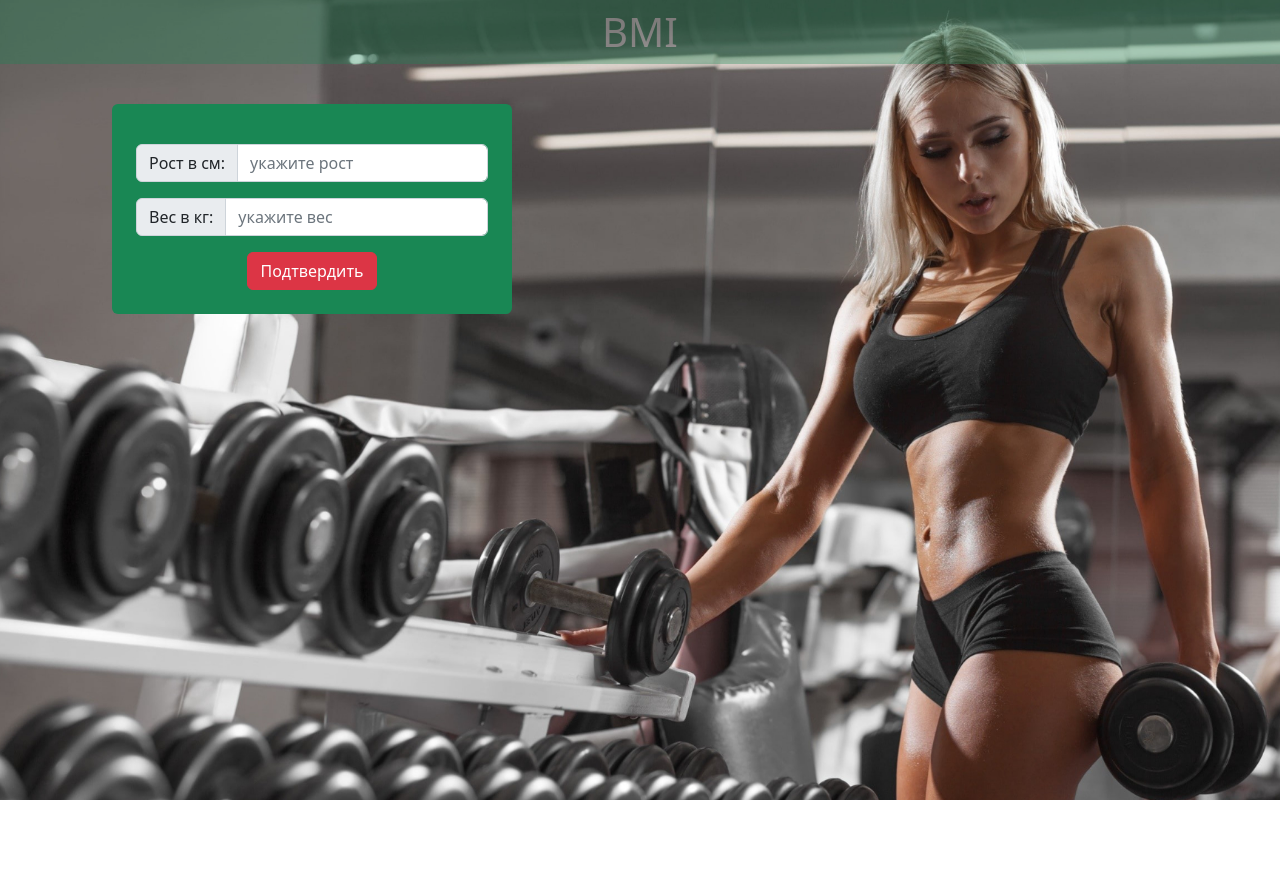
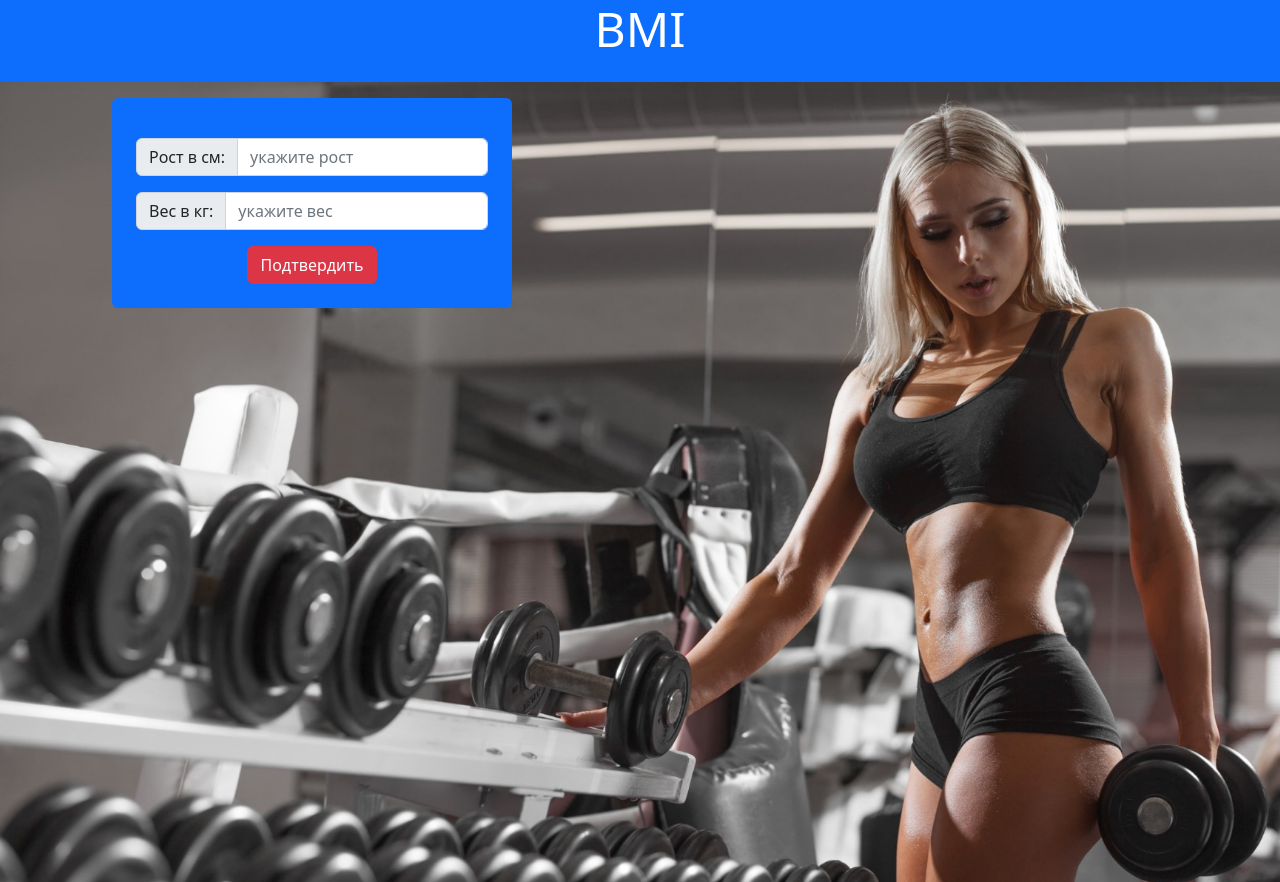
Before and after one commit to GiorgiiLazi/bmi-index, a plain HTML site: page index.html in a window 1280 px wide. Before the commit the page ends 800 px from the top, so only its background shows below. Drawn offline with nearby package versions, Linux system fonts and the light colour scheme.

Commit message:
changed color of nav bar and form

```diff
--- a/index.html
+++ b/index.html
@@ -7,11 +7,11 @@
     <link href="https://cdn.jsdelivr.net/npm/bootstrap@5.2.2/dist/css/bootstrap.min.css" rel="stylesheet" integrity="sha384-Zenh87qX5JnK2Jl0vWa8Ck2rdkQ2Bzep5IDxbcnCeuOxjzrPF/et3URy9Bv1WTRi" crossorigin="anonymous">
     <link rel="stylesheet" href="style.css">
 </head>
-<body>
-    <div class="intro py-1 bg-success">
-        <div class="title container my-1 bg-success text-white text-center display-6">BMI</div>
+<body class="bg-primary">
+    <div class="intro  bg-primary">
+        <div class="title container text-white text-center display-5">BMI</div>
     </div>
-
+    <div class="image-wraper my-auto">
     <div class="res d-block d-none my-4 py-3">
         <div class="container text-center">
             <div class="tabColor py-4 px-4 my-auto rounded">
@@ -24,7 +24,7 @@
 
     <div class="calc d-block my-4 py-3">
         <div class="container text-center">
-            <form class="bg-success py-4 px-4 my-auto rounded">
+            <form class="bg-primary py-4 px-4 my-auto rounded">
                 <div class="input-group my-3 mx-auto">
                     <label for="" class="input-group-text">Рост в см:</label>
                     <input type="text" name="heigth" class="form-control heigth" required placeholder="укажите рост">
@@ -39,9 +39,9 @@
     </div>
 
 
+    </div>
 
-
-    </div>
+    <!-- </div> -->
 
 
     <script src="app.js"></script>
--- a/style.css
+++ b/style.css
@@ -2,16 +2,17 @@ html body{
     margin: 0;
     padding: 0;
 }
-body{
+
+.image-wraper{
     background-image: url('fit.jpg');
     height:100%;
     background-size:cover;
     background-position: center;
-
 }
-.intro{
-    opacity: 0.33
-}
+/* .intro{
+ /* margin: 0 !important;
+ padding: 0; */
+ */
 .title{
     opacity: 1;
 }
```
